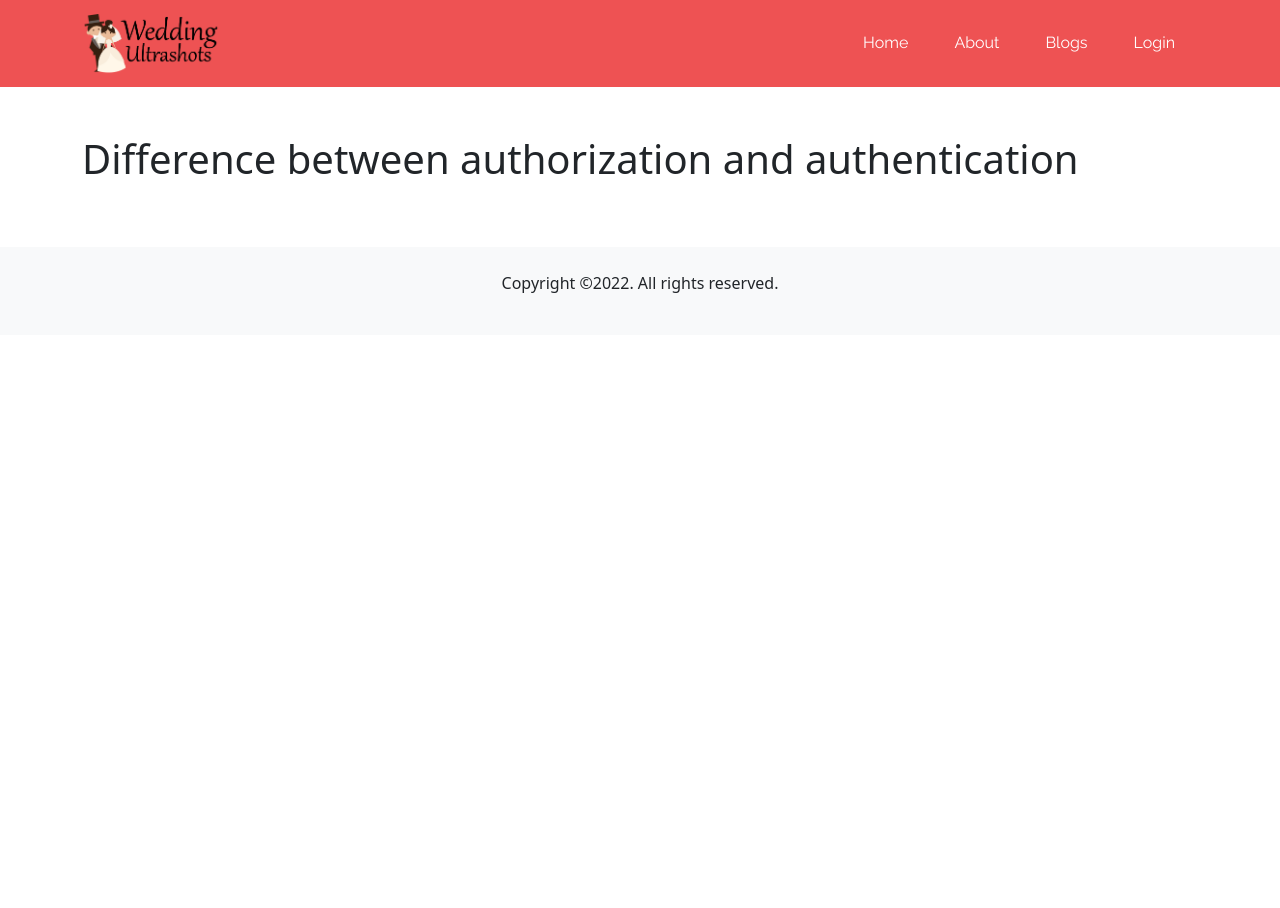
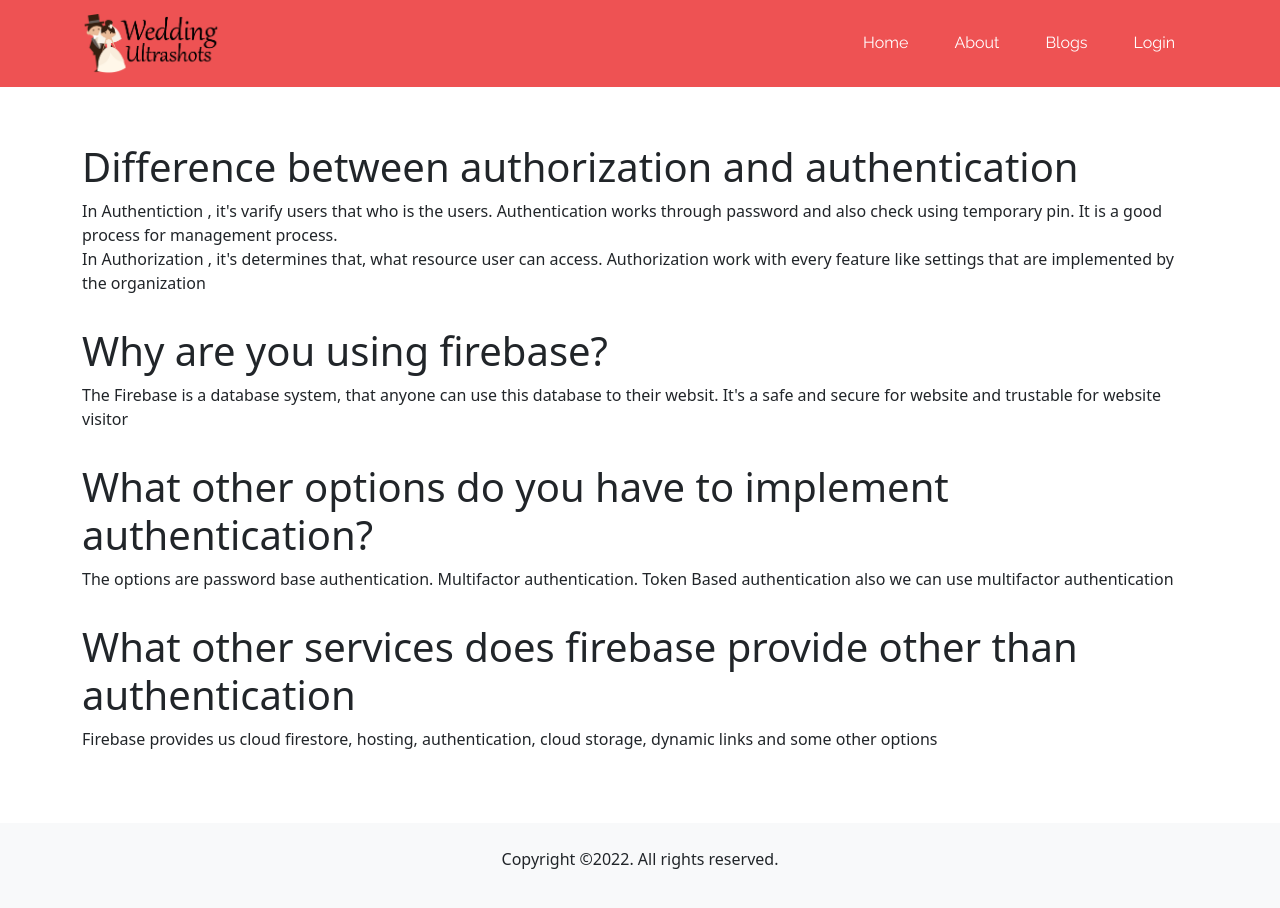
Before and after one commit to devmhimran/wedding-ultra-shots-client, a React (Create React App) app in the folder wedding-ultra-shots/: page /blogs in a window 1280 px wide. Shown: the top 908 px of the page. Before the commit the page ends 800 px from the top, so only its background shows below. Built offline with nearby package versions, Linux system fonts and the light colour scheme; no server answers.

Commit message:
Update Question Ans

```diff
--- a/wedding-ultra-shots/package.json
+++ b/wedding-ultra-shots/package.json
@@ -14,6 +14,7 @@
     "react-icons": "^4.3.1",
     "react-router-dom": "^6.3.0",
     "react-scripts": "5.0.1",
+    "react-toastify": "^8.2.0",
     "web-vitals": "^2.1.4"
   },
   "scripts": {
--- a/wedding-ultra-shots/src/component/Blogs/Blogs.js
+++ b/wedding-ultra-shots/src/component/Blogs/Blogs.js
@@ -4,9 +4,24 @@ import img from '../../Assets/error-gif.gif'
 const Blogs = () => {
     return (
         <div className='container py-5'>
-           <div className="question-ans">
+           <div className="question-ans py-2">
             <h1>Difference between authorization and authentication</h1>
-            <p></p>
+            <p>In Authentiction , it's varify users that who is the users. Authentication works through password and also check using temporary pin. It is a good process for management process.
+            <br />
+            In Authorization , it's determines that, what resource user can access. Authorization work with every feature like settings that are implemented by the organization
+            </p>
+           </div>
+           <div className="question-ans py-2">
+            <h1>Why are you using firebase?</h1>
+            <p>The Firebase is a database system, that anyone can use this database to their websit. It's a safe and secure for website and trustable for website visitor</p>
+           </div>
+           <div className="question-ans py-2">
+            <h1> What other options do you have to implement authentication?</h1>
+            <p>The options are password base authentication. Multifactor authentication. Token Based authentication  also we can use multifactor authentication</p>
+           </div>
+           <div className="question-ans py-2">
+            <h1>What other services does firebase provide other than authentication</h1>
+            <p>Firebase provides us cloud firestore, hosting, authentication, cloud storage, dynamic links and some other options</p>
            </div>
         </div>
     );
--- a/wedding-ultra-shots/src/component/PasswordReset/PasswordReset.js
+++ b/wedding-ultra-shots/src/component/PasswordReset/PasswordReset.js
@@ -1,16 +1,19 @@
 import React, { useRef } from 'react';
 import { useSendPasswordResetEmail } from 'react-firebase-hooks/auth';
 import auth from '../firebase.init';
+import { ToastContainer, toast } from 'react-toastify';
+import 'react-toastify/dist/ReactToastify.css';
 
 const PasswordReset = () => {
     const emailRef = useRef('');
     const [sendPasswordResetEmail, sending, error] = useSendPasswordResetEmail(
         auth
-      );
-    const handlePasswordReset = async (e)  =>{
+    );
+    const handlePasswordReset = async (e) => {
         e.preventDefault();
         const email = emailRef.current.value;
         await sendPasswordResetEmail(email);
+        toast("Please Check Your Inbox!")
     }
     return (
         <div className='container'>
@@ -29,6 +32,7 @@ const PasswordReset = () => {
                             <div className="input__form">
                                 <button className='signin__button' type='submit'>Reset</button>
                             </div>
+                            <ToastContainer />
                         </form>
                     </div>
                 </div>
```
Also changed, not shown: 1 other file (tests, documents, lock files or other folders).
